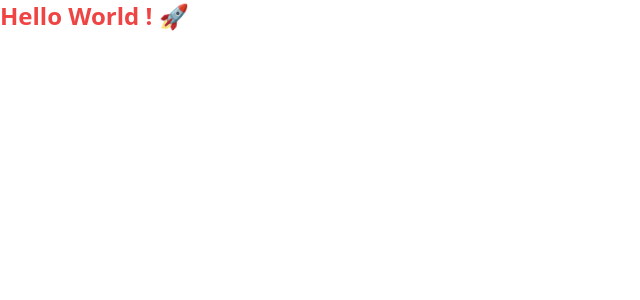
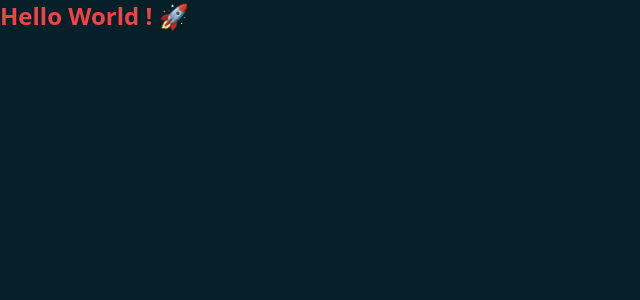
Before and after one commit to tiburcekouagou/hulu-solo-vuejs, a Vue app: page / in a window 1280 px wide. Shown: the top 300 px of the page, without its empty margins (0-640 px from the left). Built offline with nearby package versions, Linux system fonts and the light colour scheme.

Commit message:
body personalisé

```diff
--- a/src/assets/main.css
+++ b/src/assets/main.css
@@ -1,3 +1,9 @@
 @tailwind base;
 @tailwind components;
 @tailwind utilities;
+
+@layer base {
+  body {
+    @apply text-gray-300 bg-[#06202A];
+  }
+}
```
